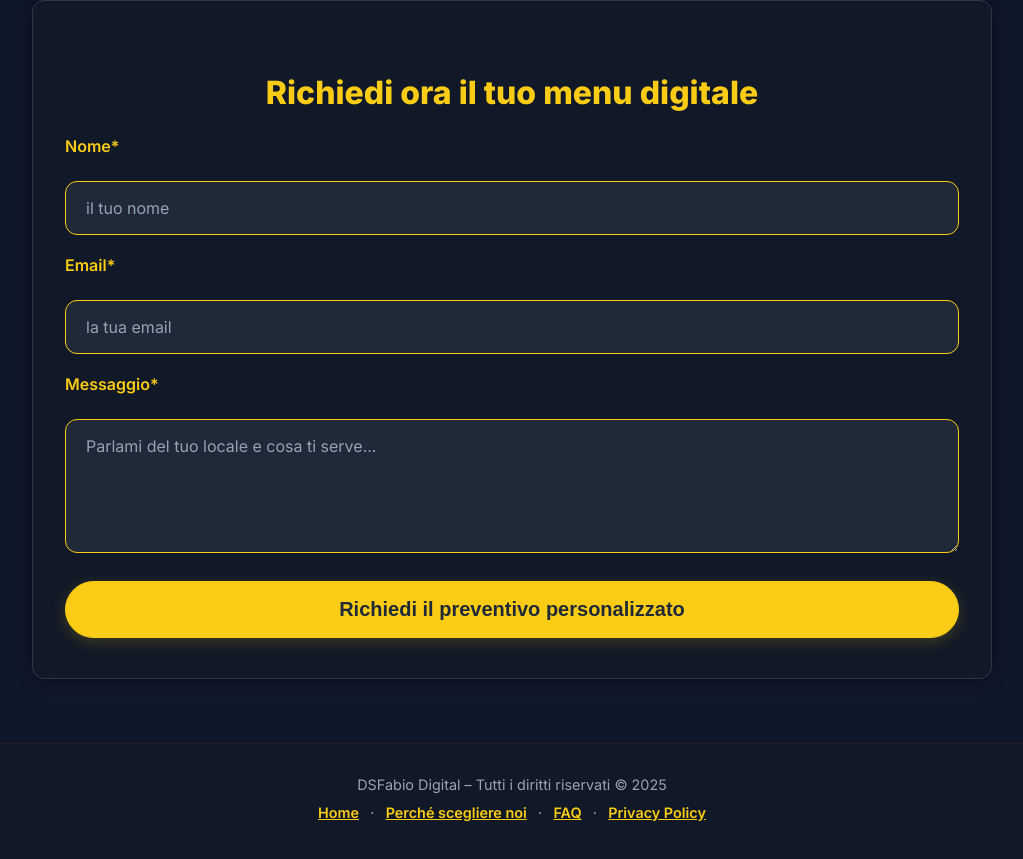
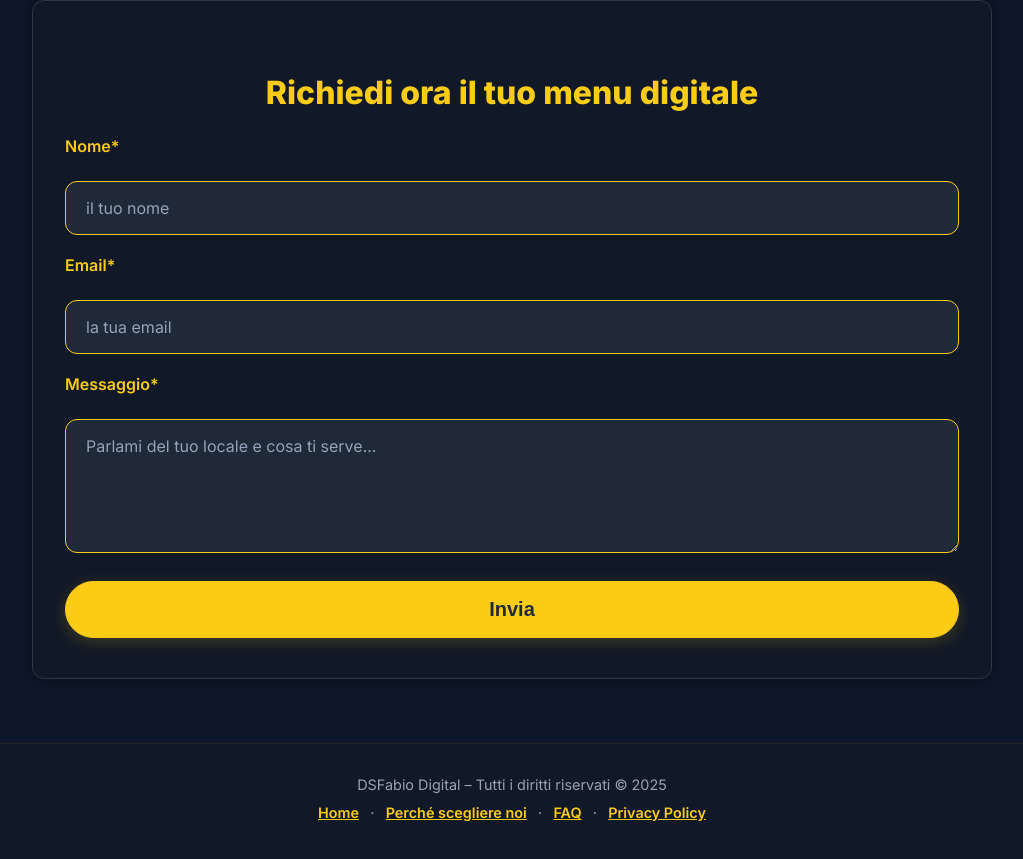
Before and after one commit to dsf4bio/DSFABIO, a plain HTML site: page servizio1.html in a window 1280 px wide. Shown: the part 1421-2280 px from the top of the page, without its empty margins (128-1151 px from the left). Drawn offline with Linux system fonts and the light colour scheme.

Commit message:
Update servizio1.html

```diff
--- a/servizio1.html
+++ b/servizio1.html
@@ -397,7 +397,7 @@
         <textarea id="messaggio" name="messaggio" rows="5" maxlength="700" required placeholder="Parlami del tuo locale e cosa ti serve..." aria-required="true"></textarea>
 
         <button type="submit" aria-label="Invia richiesta preventivo personalizzato">
-          Richiedi il preventivo personalizzato
+          Invia
         </button>
       </form>
     </section>
```
